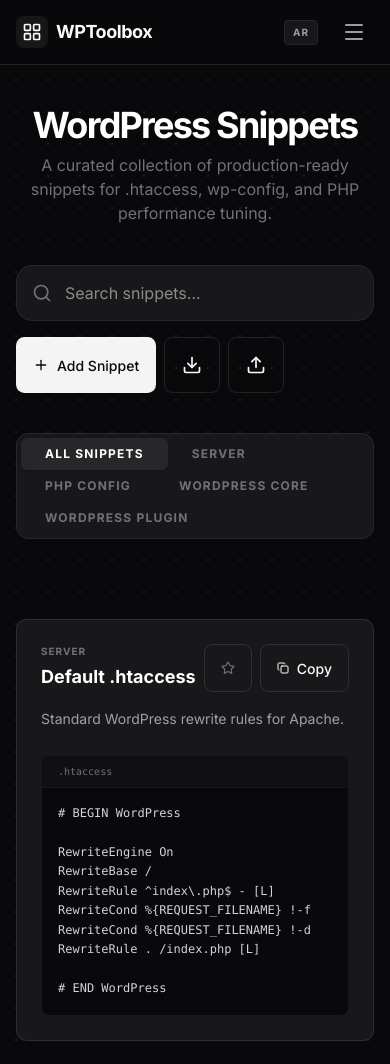
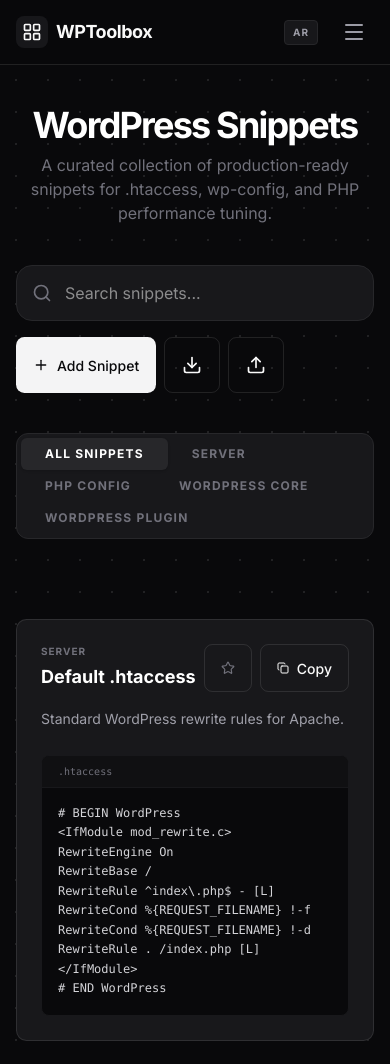
Before and after one commit to hadealahmad/WPtoolbox, a website: page snippets.html in a window 390 px wide. Shown: the top 1064 px of the page. Drawn offline with nearby package versions, Linux system fonts and the light colour scheme.

Commit message:
fix snippets

```diff
--- a/js/snippets.js
+++ b/js/snippets.js
@@ -219,10 +219,14 @@
             return 0;
         });
 
-        sorted.forEach(item => {
+        sorted.forEach((item, index) => {
             const isFav = Snippets.favorites.includes(item.id);
             const card = document.createElement('div');
             card.className = 'snippet-card shadcn-card p-6 flex flex-col gap-4 animate-in fade-in slide-in-from-bottom-2 duration-300';
+
+            // Generate a safe ID for the code block to reference
+            const codeId = `code-block-${index}`;
+
             card.innerHTML = `
                 <div class="flex justify-between items-start">
                     <div>
@@ -235,16 +239,16 @@
                     </div>
                     <div class="flex gap-2">
                         ${item.isUser ? `
-                            <button onclick="Snippets.deleteSnippet('${item.id}')" class="shadcn-button shadcn-button-outline w-12 h-12 p-0 flex items-center justify-center border-red-900/50 hover:bg-red-900/20 text-red-500" title="Delete">
-                                <i data-lucide="trash-2" style="width: 28px; height: 28px;"></i>
+                            <button onclick="Snippets.deleteSnippet('${item.id}')" class="shadcn-button shadcn-button-outline w-12 h-12 p-0 flex items-center justify-center border-red-900/50 hover:bg-red-900/20 text-red-500 transition-none" title="Delete">
+                                <i data-lucide="trash-2" class="w-5 h-5"></i>
                             </button>
                         ` : ''}
-                        <button onclick="Snippets.toggleFavorite('${item.id}')" class="shadcn-button shadcn-button-outline w-12 h-12 p-0 flex items-center justify-center" title="Favorite">
-                            <i data-lucide="star" style="width: 28px; height: 28px;" class="${isFav ? 'text-amber-400 fill-amber-400' : 'text-zinc-500'}"></i>
+                        <button onclick="Snippets.toggleFavorite('${item.id}')" class="shadcn-button shadcn-button-outline w-12 h-12 p-0 flex items-center justify-center transition-none" title="Favorite">
+                            <i data-lucide="star" class="w-5 h-5 ${isFav ? 'text-amber-400 fill-amber-400' : 'text-zinc-500'}"></i>
                         </button>
-                        <button onclick="App.copyToClipboard(\`${item.code.replace(/\\/g, '\\\\').replace(/`/g, '\\`').replace(/\$/g, '\\$')}\`, this)" class="shadcn-button shadcn-button-outline h-12 px-4 text-[10px] gap-2">
+                        <button onclick="Snippets.copyCode('${codeId}', this)" class="shadcn-button shadcn-button-outline h-12 px-4 text-[10px] gap-2 transition-none">
                             <i data-lucide="copy" class="w-3 h-3"></i>
-                            <span data-i18n="copy_btn">Copy</span>
+                            <span data-i18n="copy_btn">${App.t('copy_btn')}</span>
                         </button>
                     </div>
                 </div>
@@ -253,13 +257,29 @@
                     <div class="px-4 py-2 bg-zinc-900/50 border-b border-zinc-900 flex justify-between items-center text-[10px] text-zinc-500 font-mono">
                         <span>${item.language}</span>
                     </div>
-                    <pre class="p-4 overflow-x-auto text-xs font-mono text-zinc-300 leading-relaxed"><code>${item.code}</code></pre>
+                    <pre class="p-4 overflow-x-auto text-xs font-mono text-zinc-300 leading-relaxed"><code id="${codeId}">${Snippets.escapeHtml(item.code)}</code></pre>
                 </div>
             `;
             container.appendChild(card);
         });
 
         if (typeof lucide !== 'undefined') lucide.createIcons();
+    },
+
+    copyCode: (elementId, btn) => {
+        const codeElement = document.getElementById(elementId);
+        if (codeElement) {
+            App.copyToClipboard(codeElement.textContent, btn);
+        }
+    },
+
+    escapeHtml: (unsafe) => {
+        return unsafe
+            .replace(/&/g, "&amp;")
+            .replace(/</g, "&lt;")
+            .replace(/>/g, "&gt;")
+            .replace(/"/g, "&quot;")
+            .replace(/'/g, "&#039;");
     },
 
     filter: (categoryEn, btn) => {
```
Also changed, not shown: index.html (+1 -1 lines).
